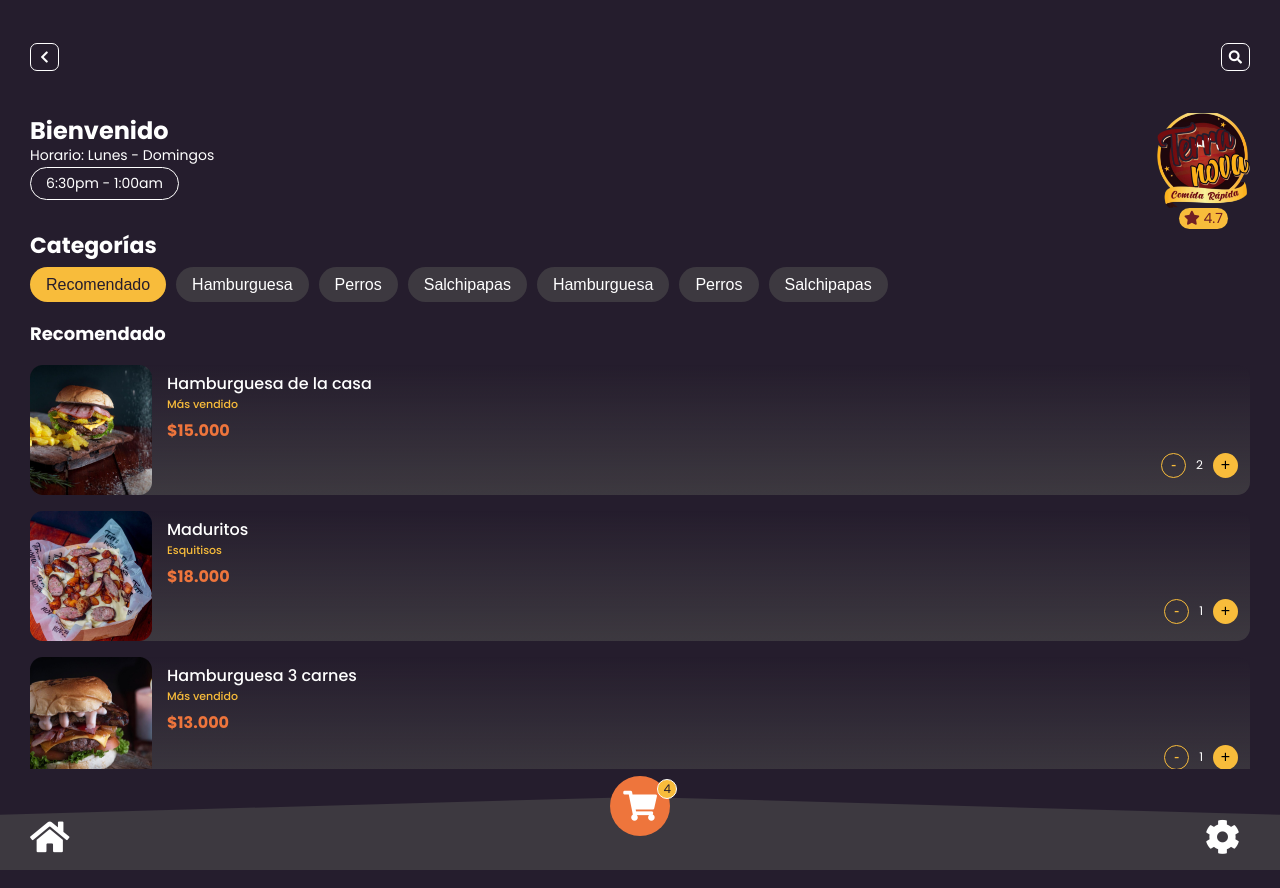
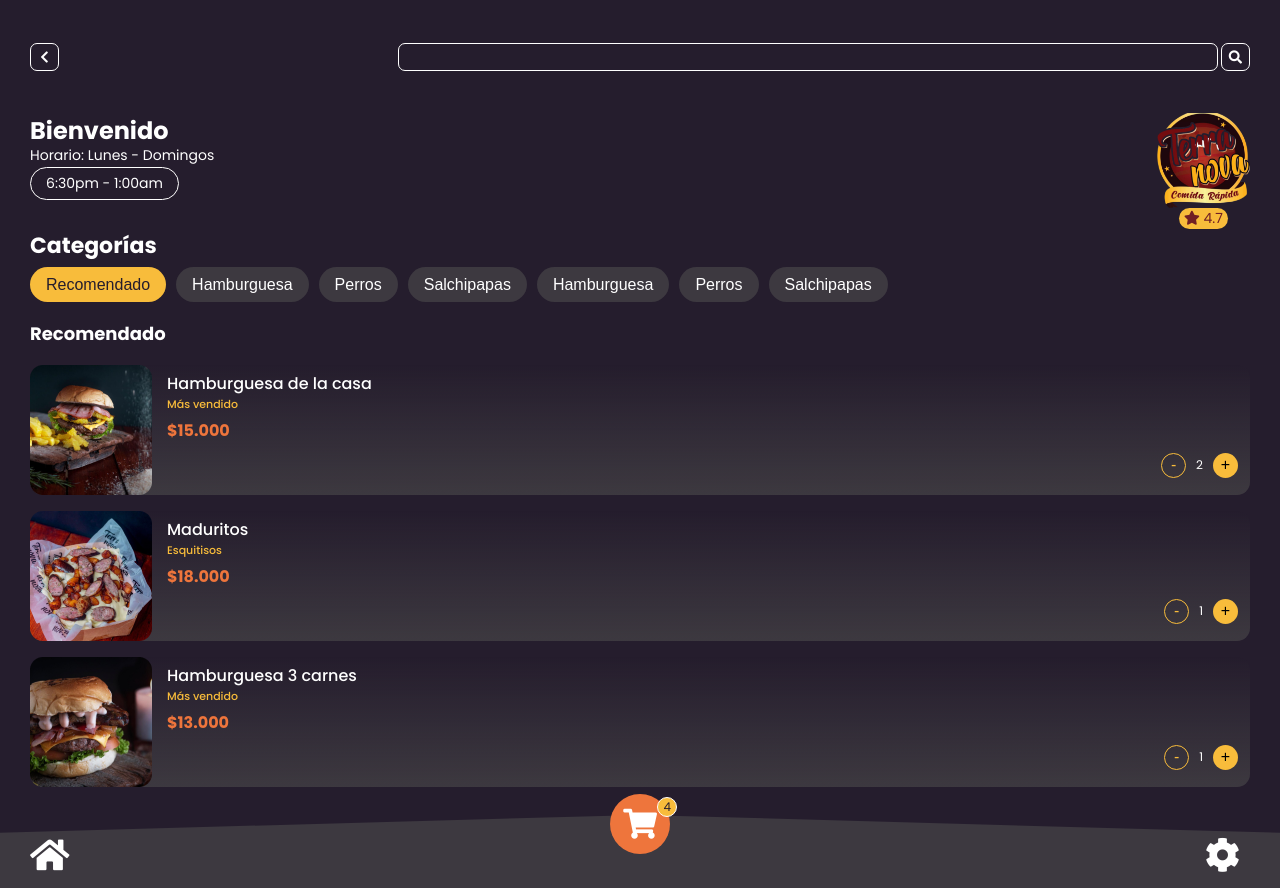
Before and after one commit to solemme1987/terranova, a website: page index.html in a window 1280 px wide. Both pictures are taken after a click on the button 1235 px from the left and 57 px from the top of the page. Drawn offline with Linux system fonts and the light colour scheme.

Commit message:
Formulario de busqueda agregado el inputSearch

```diff
--- a/assets/css/main.css
+++ b/assets/css/main.css
@@ -47,11 +47,34 @@ body{
         height: 28px;
         border: 1px solid var(--white);
         border-radius: 7px ;
-        background: transparent;
+        /* este color lo colo solo para poder tapr el input debajo
+        por que si no le colocab trasnparente */
+        background: var(--dark);
         color: var(--white);
         outline: 0;
     }
 
+    header .searchBar .searchInput{
+        background: transparent;
+        border-radius: 7px ;
+        height: 20px;
+        margin-right: 52px;
+        outline: 0;
+        position:absolute;
+        right: 0;
+        transition: 0.2s ease-in-out;
+        width: 0;
+        z-index: -1;/* Coloco el input debajo del boton */
+    }
+
+    header .searchBar .searchInput.active{
+        border:1px solid var(--white);
+        color: var(--white);
+        height: 24px;
+        margin-right: 62px;
+        padding-left: 10px;
+        width: 63%;
+    }
 /* ------------------------------------------------
     ESTILOS AL TITULO DE PANTALLA PRINCIPAL Y LOGO
 --------------------------------------------------- */
@@ -130,7 +153,11 @@ body{
  /* ------------------------------------------------
     ESTILOS  A LAS CATEGORIAS
 --------------------------------------------------- */
-
+/* Esta se puede activar es par hacer la prueba del escroll en los productos */
+/* .categoryBox {
+     padding-bottom: 10px;
+    box-sizing: border-box;
+} */
     .categoryBox .categoryTittle{
         margin: 0%;
         font-size: 22px;
@@ -178,14 +205,17 @@ body{
 
     .productSection{
         padding:0 30px 0 30px;
-        height: 467px;
-        overflow: scroll;
-        scroll-behavior: smooth;
+        /* Estas dos uultimas lineas son de prueba para el scrol de los productos
+        se pueden activar para ver la prueba */
+        /* height: 467px; */
+        /* overflow: scroll;
+        scroll-behavior: smooth; */
     }
 
-    .productSection::-webkit-scrollbar {
+    /* Esta tambien acompaña la prueba del scroll en productos */
+    /* .productSection::-webkit-scrollbar {
         display: none;
-    }
+    } */
 
     /* titulo categoria seleccionada en la seccion de producto */
     .productSection .productTittleCat {
--- a/assets/js/main.js
+++ b/assets/js/main.js
@@ -0,0 +1,9 @@
+const  btnSearch =document.querySelector('#search')
+const searchInput = document.querySelector('.searchInput');
+
+
+btnSearch.addEventListener('click', ()=>{
+
+   searchInput.classList.toggle('active')
+   searchInput.focus();
+})
--- a/index.html
+++ b/index.html
@@ -8,7 +8,6 @@
     <link rel="shortcut icon" type="image/x-icon" href="assets/img/main/logo.png">
     <link rel="stylesheet" href="https://use.fontawesome.com/releases/v5.5.0/css/all.css" integrity="sha384-B4dIYHKNBt8Bc12p+WXckhzcICo0wtJAoU8YZTY5qE0Id1GSseTk6S+L3BlXeVIU" crossorigin="anonymous">
     <link rel="stylesheet" href="assets/css/main.css">
-
     <title>Terranova</title>
 </head>
 <body>
@@ -19,8 +18,10 @@
              <!-- SEARCH BAR -->
              <div class="searchBar" id="searchBar">
                   <button class="btn-search-bar" id="back">
-                      <i class="fas fa-chevron-left"></i> </button>
-                  <button class="btn-search-bar" id="search">
+                      <i class="fas fa-chevron-left"></i>
+                  </button>
+                  <input type="text" class="searchInput">
+                  <button class="btn-search-bar" id="search" aria-placeholder="Buscar Producto">
                     <i class="fas fa-search"></i>
                   </button>
              </div>
@@ -105,7 +106,7 @@
 
           </div>
 
-          <!-- card 3-->
+          <!-- card 3 Se crearon par hacer la prueba del scroll-->
           <div class="card-product">
             <img src="assets/img/hamburg/hmg3carnes.png" alt="Imagen producto" class="card-img">
 
@@ -125,8 +126,8 @@
             </div>
 
           </div>
-          <!-- card 3-->
-          <div class="card-product">
+          <!-- card 4  Se crearon par hacer la prueba del scroll-->
+          <!-- <div class="card-product">
             <img src="assets/img/hamburg/hmg3carnes.png" alt="Imagen producto" class="card-img">
 
             <div class="card-body">
@@ -144,9 +145,9 @@
 
             </div>
 
-          </div>
-            <!-- card 3-->
-          <div class="card-product">
+          </div> -->
+            <!-- card 5-->
+          <!-- <div class="card-product">
             <img src="assets/img/hamburg/hmg3carnes.png" alt="Imagen producto" class="card-img">
 
             <div class="card-body">
@@ -164,7 +165,7 @@
 
             </div>
 
-          </div>
+          </div>  -->
 
         </section>
 
```
